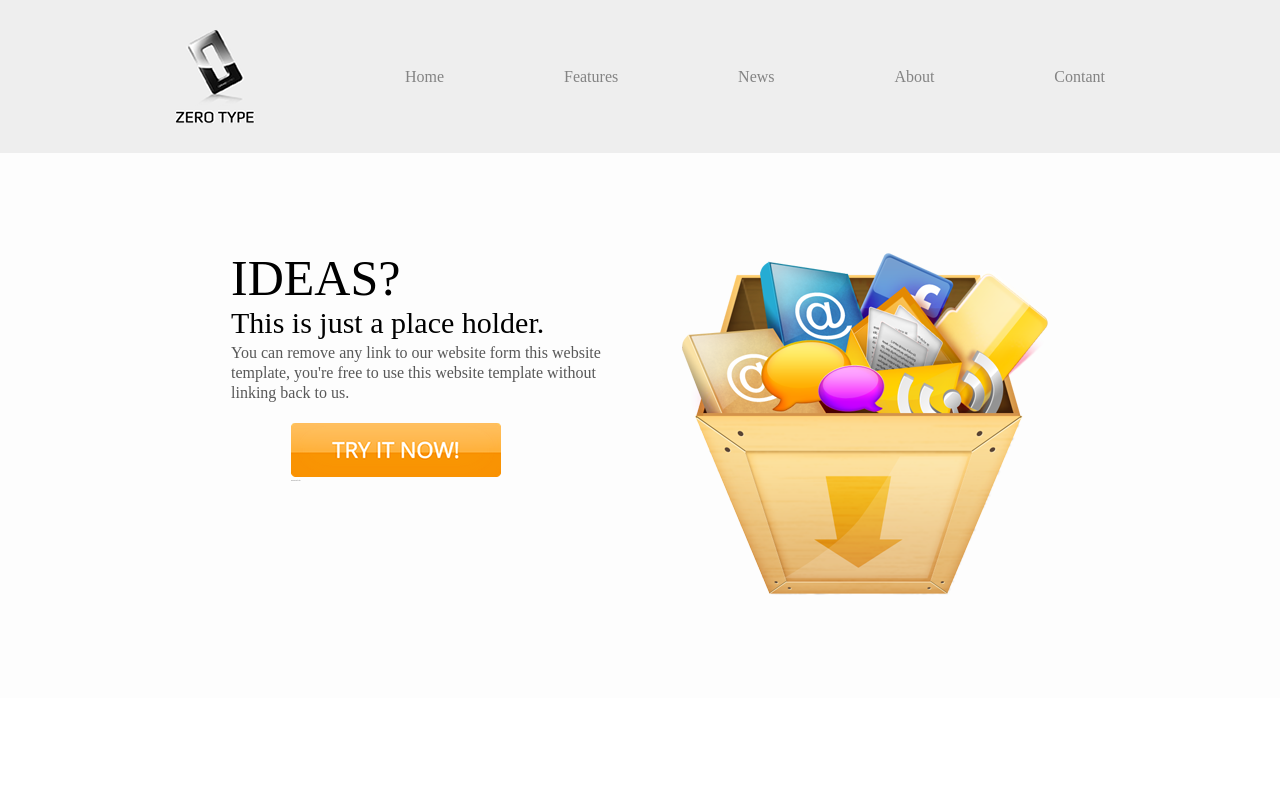
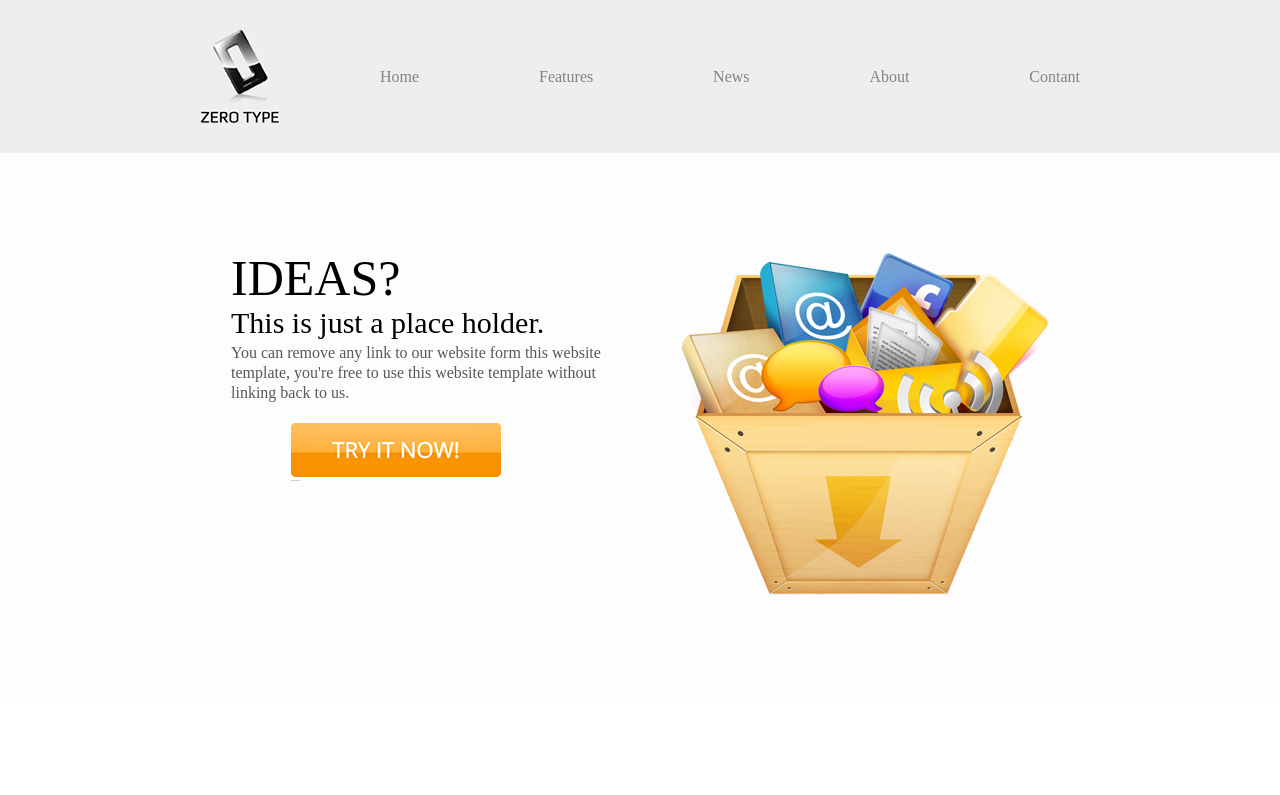
Before and after one commit to candyzeus/newframe1, a plain HTML site: page index.html in a window 1280 px wide. Shown: the top 795 px of the page. Drawn offline with Linux system fonts and the light colour scheme.

Commit message:
headermargin

```diff
--- a/style.css
+++ b/style.css
@@ -54,7 +54,7 @@ table {
     padding: 30px;
 }
 .header img{
-    margin-right: 150px;
+    margin-right: 100px;
 }
 .header ul{
     width: 700px;
```
